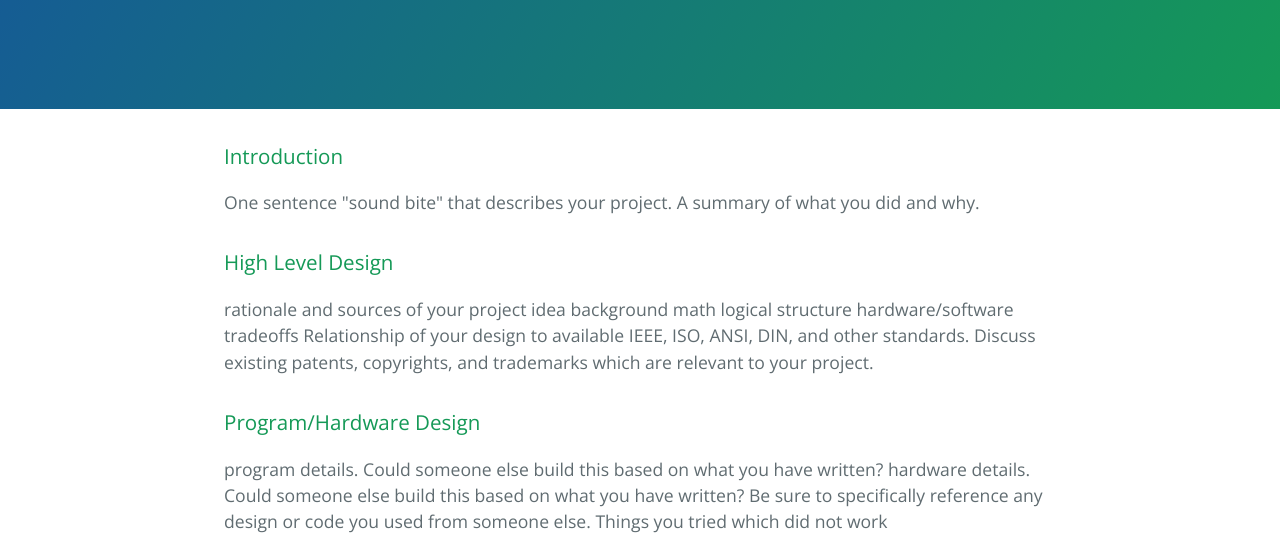
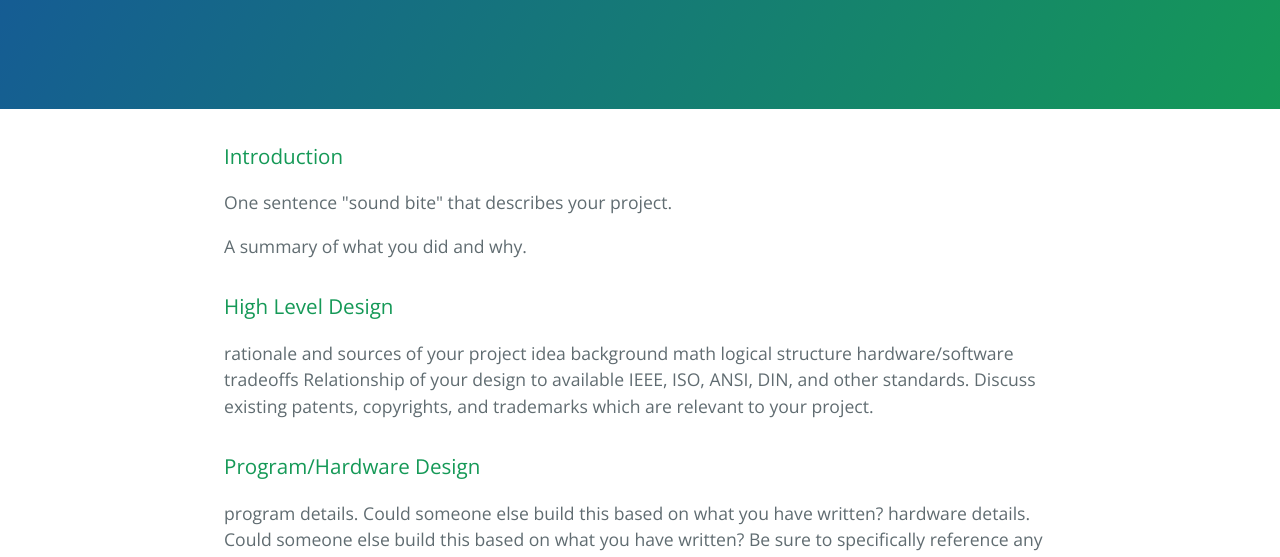
Before and after one commit to jasonhwang1226/jasonhwang1226.github.io, a plain HTML site: page index.html in a window 1280 px wide. Shown: the part 208-765 px from the top of the page. Drawn offline with nearby package versions, Linux system fonts and the light colour scheme.

```diff
--- a/index.html
+++ b/index.html
@@ -19,8 +19,9 @@
       <h3>
 <a id="introduction" class="anchor" href="#introduction" aria-hidden="true"><span aria-hidden="true" class="octicon octicon-link"></span></a>Introduction</h3>
 
-<p>One sentence "sound bite" that describes your project.
-A summary of what you did and why.</p>
+<p>One sentence "sound bite" that describes your project.</p>
+
+<p>A summary of what you did and why.</p>
 
 <h3>
 <a id="high-level-design" class="anchor" href="#high-level-design" aria-hidden="true"><span aria-hidden="true" class="octicon octicon-link"></span></a>High Level Design</h3>
```
Also changed, not shown: params.json (+1 -1 lines).
